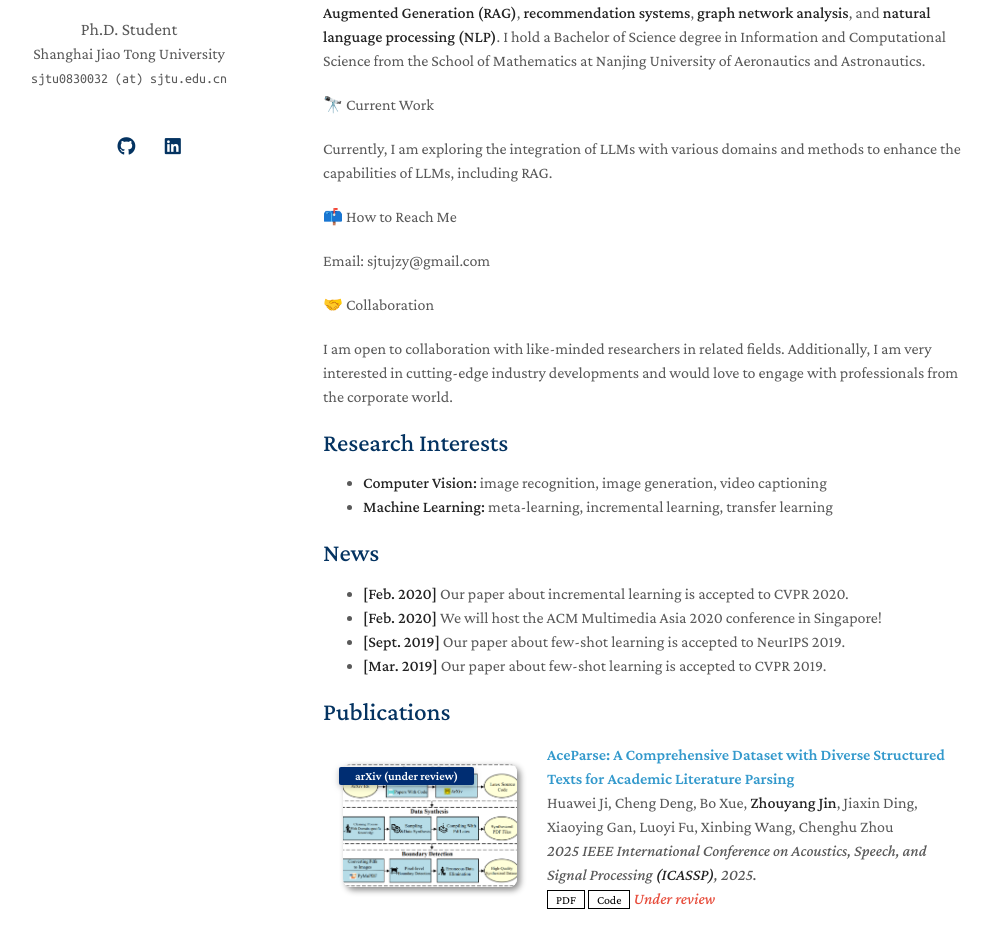
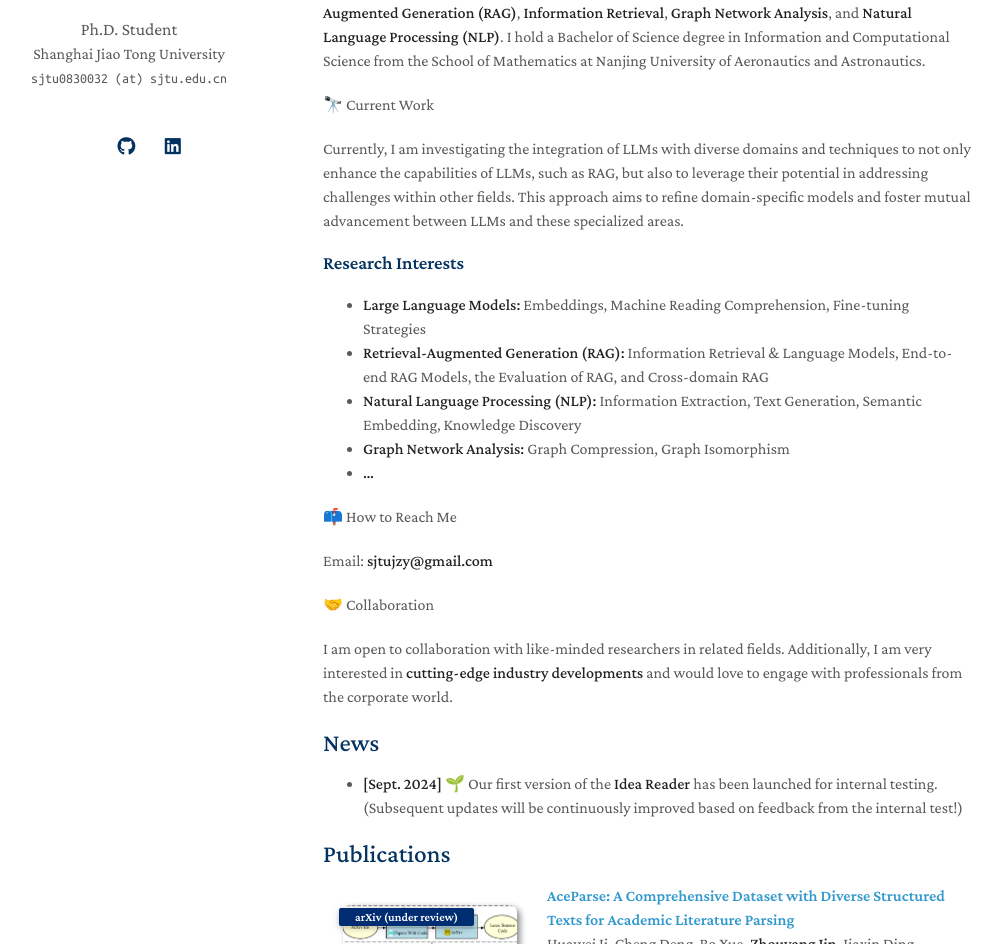
Before and after one commit to jzyKevin/jzyKevin.github.io, a Jekyll site: the page built from index.md, in a window 1280 px wide and 1400 px high, cut to the strip 224-1168 px from the top of the window. Shown: the whole strip, without its empty margins (147-1149 px from the left). Built offline with Jekyll 4.4.1, drawn with Linux system fonts in a browser that asks for light colours; a style sheet for code colours, icons or effects is not loaded; our own code applies the rules of GitHub Pages for plain Markdown files; some of the changed text lies outside the part shown.

Commit message:
Update index.md

```diff
--- a/index.md
+++ b/index.md
@@ -6,31 +6,31 @@ layout: homepage
 
 #### 👋 Hi there! I'm **Zhouyang Jin**
 
-I'm a second-year Ph.D. student at the School of Electronic Information and Electrical Engineering, **Shanghai Jiao Tong University**, majoring in Computer Science and Technology. My research interests are primarily focused on **large language models (LLMs)**, with a particular emphasis on **Retrieval-Augmented Generation (RAG)**, **recommendation systems**, **graph  network analysis**, and **natural language processing (NLP)**. I hold a Bachelor of Science degree in Information and Computational Science from the School of Mathematics at Nanjing University of Aeronautics and Astronautics.
+I'm a second-year Ph.D. student at the School of Electronic Information and Electrical Engineering, **Shanghai Jiao Tong University**, majoring in Computer Science and Technology. My research interests are primarily focused on **Large Language Models (LLMs)**, with a particular emphasis on **Retrieval-Augmented Generation (RAG)**, **Information Retrieval**, **Graph Network Analysis**, and **Natural Language Processing (NLP)**. I hold a Bachelor of Science degree in Information and Computational Science from the School of Mathematics at Nanjing University of Aeronautics and Astronautics.
 
 🔭 Current Work
 
-Currently, I am exploring the integration of LLMs with various domains and methods to enhance the capabilities of LLMs, including RAG.
+Currently, I am investigating the integration of LLMs with diverse domains and techniques to not only enhance the capabilities of LLMs, such as RAG, but also to leverage their potential in addressing challenges within other fields. This approach aims to refine domain-specific models and foster mutual advancement between LLMs and these specialized areas.
+
+###  Research Interests
+
+- **Large Language Models:** Embeddings, Machine Reading Comprehension, Fine-tuning Strategies
+- **Retrieval-Augmented Generation (RAG):** Information Retrieval & Language Models, End-to-end RAG Models, the Evaluation of RAG, and Cross-domain RAG
+- **Natural Language Processing (NLP):** Information Extraction, Text Generation, Semantic Embedding, Knowledge Discovery
+- **Graph Network Analysis:** Graph Compression, Graph Isomorphism
+- **...**
 
 📫 How to Reach Me
 
-Email: sjtujzy@gmail.com
+Email: **sjtujzy@gmail.com**
 
 🤝 Collaboration
 
-I am open to collaboration with like-minded researchers in related fields. Additionally, I am very interested in cutting-edge industry developments and would love to engage with professionals from the corporate world.
-
-## Research Interests
-
-- **Computer Vision:** image recognition, image generation, video captioning
-- **Machine Learning:** meta-learning, incremental learning, transfer learning
+I am open to collaboration with like-minded researchers in related fields. Additionally, I am very interested in **cutting-edge industry developments** and would love to engage with professionals from the corporate world.
 
 ## News
 
-- **[Feb. 2020]** Our paper about incremental learning is accepted to CVPR 2020.
-- **[Feb. 2020]** We will host the ACM Multimedia Asia 2020 conference in Singapore!
-- **[Sept. 2019]** Our paper about few-shot learning is accepted to NeurIPS 2019.
-- **[Mar. 2019]** Our paper about few-shot learning is accepted to CVPR 2019.
+- **[Sept. 2024]** 🌱 Our first version of the **Idea Reader** has been launched for internal testing. (Subsequent updates will be continuously improved based on feedback from the internal test!)
 
 {% include_relative _includes/publications.md %}
 
```
